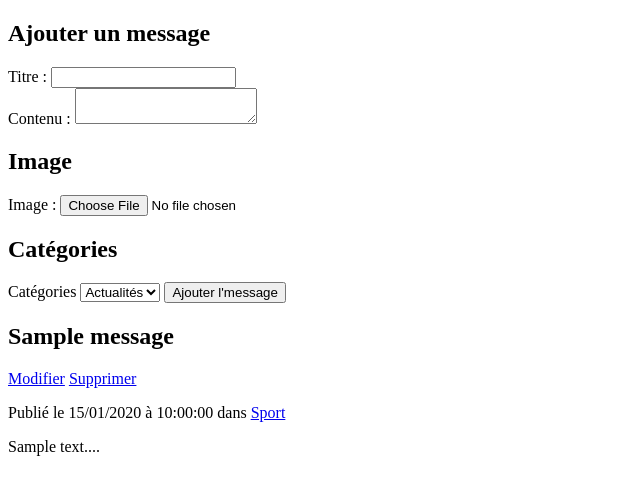
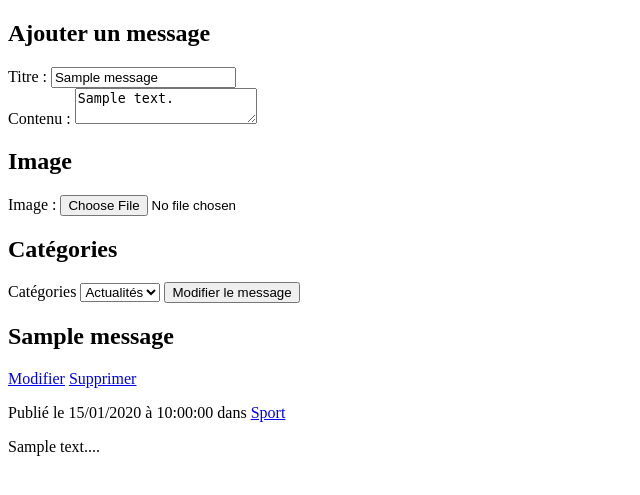
Before and after one commit to MM12300/Projet-3, a PHP site: page /index.php?edit=1 in a window 1280 px wide. Shown: the top 495 px of the page, without its empty margins (0-640 px from the left). Run offline with PHP 8.4, Linux system fonts and the light colour scheme; data comes from the database, SQL or seed files in the repository; tables that the repository leaves empty or names only in its code hold one stand-in row (values such as "Sample post").

Commit message:
deleting via $_GEt is working soon modifying

```diff
--- a/index.php
+++ b/index.php
@@ -14,8 +14,13 @@ HTML :
 
 
 <?php
+$title ='';
+$content='';
+$message = null;
 //DB OPEN
 require_once('inc/connect.php');
+//functions library loading
+require_once('inc/lib.php');
 
 
 //***** READ - `categories` */
@@ -25,7 +30,7 @@ $categories = $query->fetchALl(PDO::FETCH_ASSOC);
 
 
 
-//***** READ -
+//***** READ - */
 //Requête SQL
 $sql = 'SELECT `messages`.*,
 GROUP_CONCAT(`categories`.`name`) as categorie_name
@@ -40,12 +45,103 @@ $query = $db->query($sql);
 $messages = $query->fetchAll(PDO::FETCH_ASSOC);
 
 
+//***** DELETE -  */
+if (isset($_GET['delete']) && !empty($_GET['delete'])) {
+    //Checking if the messages exists
+    $id = strip_tags($_GET['delete']);
+    $sql = 'SELECT * FROM `messages` WHERE `id` = :id;';
+    $query = $db->prepare($sql);
+    $query->bindValue(':id', $id, PDO::PARAM_INT);
+    $query->execute();
+    $message = $query->fetch(PDO::FETCH_ASSOC);
+    if (!$message) {
+        //header('Location: index.php');
+        echo "le message que vous voulez supprimer n'existe pas";
+    }
+
+    //Removing in categories from the linked table `messages_categories`
+    $sql = 'DELETE FROM `messages_categories` WHERE `messages_id` = :id;';
+    $query = $db->prepare($sql);
+    $query->bindValue(':id', $id, PDO::PARAM_INT);
+    $query->execute();
+
+    //Removing input id from `messages`
+    $sql = 'DELETE FROM `messages` WHERE `id` = :id;';
+    $query = $db->prepare($sql);
+    $query->bindValue(':id', $id, PDO::PARAM_INT);
+    $query->execute();
+    require_once('inc/close.php');
 
 
-//$_POST checking
+    //On redirige vers la page art_admin
+    header('Location: index.php');
+}
+
+// else {
+//     //header('Location: index.php');
+//     echo "message d'erreur";
+// }
+
+
+//***** UPDATE - */
+if (isset($_GET['edit']) && !empty($_GET['edit'])) {
+    //Checking if the messages exists
+    $id = strip_tags($_GET['edit']);
+    $sql = 'SELECT * FROM `messages` WHERE `id` = :id;';
+    $query = $db->prepare($sql);
+    $query->bindValue(':id', $id, PDO::PARAM_INT);
+    $query->execute();
+    $message = $query->fetch(PDO::FETCH_ASSOC);
+
+    $title= $message[ 'title'];
+    $content = $message['content'];
+    if (!$message) {
+        //header('Location: index.php');
+        echo "le message que vous voulez modifier n'existe pas";
+    };
+
     if (isset($_POST) && !empty($_POST)) {
-    //functions library loading
-    require_once('inc/lib.php');
+        if (verifForm($_POST, ['titre', 'contenu', 'categories'])) {
+            $title = strip_tags($message['title']);
+            $content = strip_tags($message['content']);
+            $id = strip_tags($_GET['edit']);
+
+
+            //**************** On met à jour la BDD : Articles
+            //Requête SQL
+            $sql = 'UPDATE `messages` SET `title` = :title, `content` = :content, `users_id` = :user_id WHERE `id`=:id;';
+            $query = $db->prepare($sql);
+            $query->bindValue(':title', $title, PDO::PARAM_STR);
+            $query->bindValue(':content', $content, PDO::PARAM_STR);
+            $query->bindvalue(':id', $id, PDO::PARAM_INT);
+            $query->bindValue(':user_id', 1, PDO::PARAM_INT);
+            $query->execute();
+
+
+            //****************On met à jour la BDD articles_categories
+            //On efface d'abord toutes les catégories associées à cet article
+            //Puis on les écris à nouveau
+
+            //Requête SQL
+            $sql = 'DELETE FROM `articles_categories` WHERE `articles_id` = :id;';
+            $query = $db->prepare($sql);
+            $query->bindvalue(':id', $id, PDO::PARAM_INT);
+            //On éxécute la requête
+            $query->execute();
+
+            //On récupère dans $_POST les catégories qui sont cochées
+            $category = $_POST['categories'];
+            //On ajoute les catégories
+            $sql = 'INSERT INTO `messages_categories`(`messages_id`, `categories_id`) VALUES (:idarticle, :idcategorie);';
+            $query = $db->prepare($sql);
+            $query->bindValue(':idarticle', $id, PDO::PARAM_INT);
+            $query->bindValue(':idcategorie', strip_tags($category), PDO::PARAM_INT);
+            $query->execute();
+            }
+            header('Location: index.php');
+    }
+}else{
+    if (isset($_POST) && !empty($_POST)) {
         //verifForm => $_POST input/select checking
         if (verifForm($_POST, ['titre', 'contenu', 'categories'])) {
             //FORM resultats, variable creation and security
@@ -82,6 +178,27 @@ if (isset($_POST) && !empty($_POST)) {
         }
     }
 
+}
+
+
+
+
+
+
+
+
+
+
+
+
+
+
+
+
+
+
+
+
 ?>
 
 
@@ -102,11 +219,11 @@ if (isset($_POST) && !empty($_POST)) {
             <form method="post" enctype="multipart/form-data">
                 <div>
                     <label for="titre">Titre : </label>
-                    <input type="text" id="titre" name="titre">
+                    <input type="text" id="titre" name="titre" value="<?= $title ?>">
                 </div>
                 <div>
                     <label for="contenu">Contenu : </label>
-                    <textarea name="contenu" id="contenu"></textarea>
+                    <textarea name="contenu" id="contenu"><?= $content ?></textarea>
                 </div>
                 <h2>Image</h2>
                 <div>
@@ -124,7 +241,15 @@ if (isset($_POST) && !empty($_POST)) {
                     </div>
                     <?php endforeach; ?>
                 </select>
-                <button>Ajouter l'message</button>
+                <button>
+                    <?php if(!$message){
+                echo "Ajouter le message";
+                    }else{
+                echo "Modifier le message";
+                    };
+                    ?>
+
+                </button>
             </form>
         </section>
         <!-- SHOW ALL INPUTS OF `messages` -->
@@ -134,8 +259,8 @@ if (isset($_POST) && !empty($_POST)) {
                 <h2>
                     <!-- TITRE DE l'ARRTICLE AVEC UN LIEN -->
                     <a><?= $message['title'] ?></a></h2>
-                    <a href="mess_modif.php?id=<?= $message['id'] ?>">Modifier</a>
-                    <a href="mess_suppr.php?id=<?= $message['id'] ?>">Supprimer</a>
+                    <a href="index.php?edit=<?= $message['id'] ?>">Modifier</a>
+                    <a href="index.php?delete=<?= $message['id'] ?>">Supprimer</a>
                 <div>
                     <p>
                         <!-- DATE DE PUBLICATION-->
--- a/mess_suppr.php
+++ b/mess_suppr.php
@@ -30,5 +30,6 @@ if (isset($_GET['id']) && !empty($_GET['id'])) {
     //On redirige vers la page art_admin
     header('Location: index.php');
 } else {
-    header('Location: index.php');
+    //header('Location: index.php');
+    echo "message d'erreur";
 }
```
Lines whose indentation alone changed are shown as unchanged.
